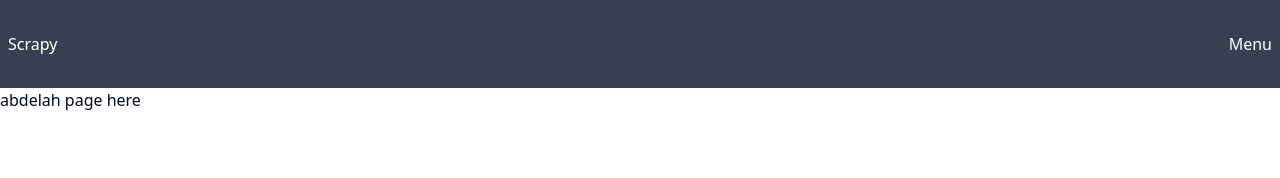
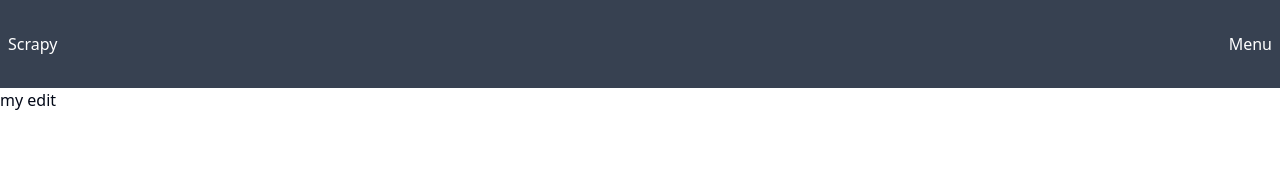
Before and after one commit to Allobaba-WebScrapy/web-client, a React (Vite) app: page /scrapy/pagesjaunes in a window 1280 px wide. Shown: the top 178 px of the page. Built offline with nearby package versions, Linux system fonts and the light colour scheme.

Commit message:
edit pagesjaunes

```diff
--- a/src/pages/PagesJaunes.jsx
+++ b/src/pages/PagesJaunes.jsx
@@ -5,7 +5,7 @@ const PagesJaunes = () => {
 
     return (
         <div>
-            abdelah page here
+            my edit
             {/* Your component JSX here */}
         </div>
     );
```
